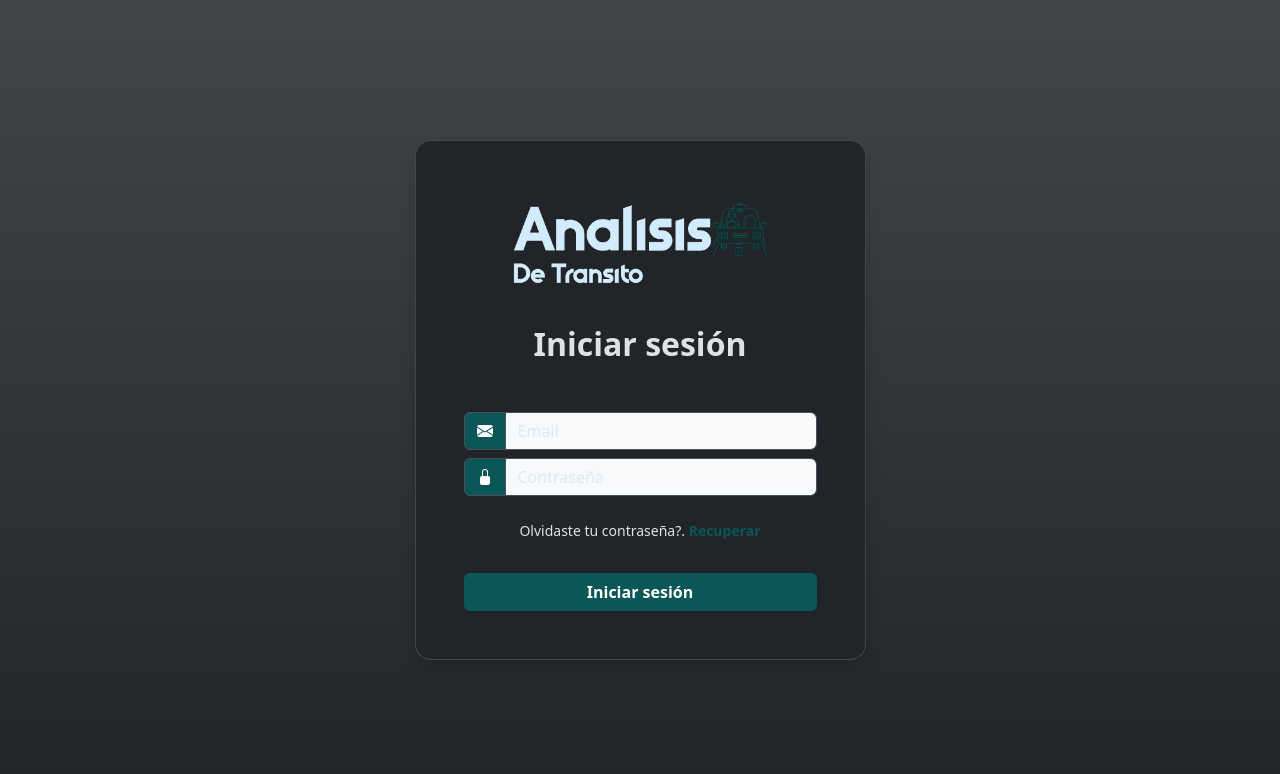
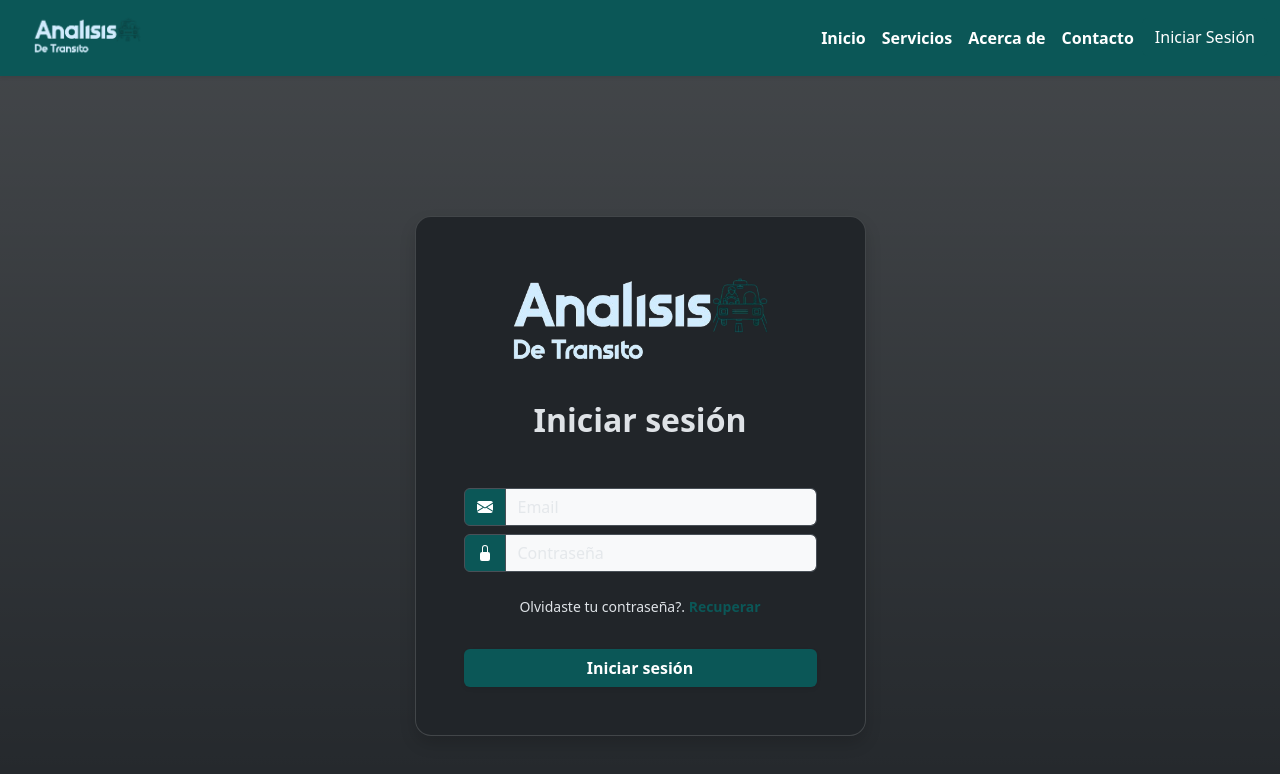
Before and after one commit to midusi/traffic_analysis, a Vue app in the folder frontend/: page / in a window 1280 px wide. Shown: the top 774 px of the page. Built offline with nearby package versions, Linux system fonts and the light colour scheme; no server answers; what @meforma/vue-toaster would draw is missing.

Commit message:
Intento de navbar basica, error de CORS

```diff
--- a/frontend/src/App.vue
+++ b/frontend/src/App.vue
@@ -1,9 +1,14 @@
 <script setup>
-import { RouterLink, RouterView } from 'vue-router'
+import Navbar from './components/Navbar.vue'
+import { RouterView } from 'vue-router'
 </script>
 
 <template>
-  <RouterView />
+  <header>
+    <Navbar />
+  </header>
+
+  <div class="main">
+    <RouterView />
+  </div>
 </template>
-
-<style></style>
--- /dev/null
+++ b/frontend/src/components/Navbar.vue
@@ -0,0 +1,84 @@
+<template>
+  <nav class="navbar navbar-expand-lg navbar-dark bg-dark shadow-sm">
+    <div class="container-fluid">
+      <a class="navbar-brand" href="#">
+        <img src="../assets/Analisis_de_transito.png" alt="Logo" width="150" height="50" />
+      </a>
+      <button
+        class="navbar-toggler"
+        type="button"
+        data-bs-toggle="collapse"
+        data-bs-target="#navbarNav"
+        aria-controls="navbarNav"
+        aria-expanded="false"
+        aria-label="Toggle navigation"
+      >
+        <span class="navbar-toggler-icon"></span>
+      </button>
+      <div class="collapse navbar-collapse" id="navbarNav">
+        <ul class="navbar-nav ms-auto">
+          <li class="nav-item">
+            <a class="nav-link fw-semibold" href="#" style="color: #ffffff">Inicio</a>
+          </li>
+          <li class="nav-item">
+            <a class="nav-link fw-semibold" href="#" style="color: #ffffff">Servicios</a>
+          </li>
+          <li class="nav-item">
+            <a class="nav-link fw-semibold" href="#" style="color: #ffffff">Acerca de</a>
+          </li>
+          <li class="nav-item">
+            <a class="nav-link fw-semibold" href="#" style="color: #ffffff">Contacto</a>
+          </li>
+          <!-- Condicional para mostrar el botón basado en la autenticación -->
+          <li class="nav-item" v-if="!authStore.isAuthenticated">
+            <a class="btn text-white" style="background-color: #0b5757" href="#" @click="goToLogin">Iniciar Sesión</a>
+          </li>
+          <li class="nav-item" v-else>
+            <a class="btn text-white" style="background-color: #0b5757" href="#" @click="logout">Cerrar Sesión</a>
+          </li>
+        </ul>
+      </div>
+    </div>
+  </nav>
+</template>
+
+<script>
+import { useAuthStore } from '@/stores/auth'
+import router from '@/router'
+
+export default {
+  name: "Navbar",
+  setup() {
+    const authStore = useAuthStore();
+
+    const goToLogin = () => {
+      router.push({ name: 'login' });
+    };
+
+    const logout = async () => {
+      await authStore.logoutUser();
+      router.push({ name: 'login' });
+    };
+
+    return {
+      authStore,
+      goToLogin,
+      logout,
+    };
+  },
+};
+</script>
+
+<style scoped>
+.navbar {
+  background-color: #0b5757 !important; /* Color oscuro principal */
+}
+
+.nav-link:hover {
+  color: #a7c4c4 !important; /* Efecto hover más claro */
+}
+
+.navbar-brand img {
+  object-fit: contain;
+}
+</style>
--- a/frontend/src/stores/auth.js
+++ b/frontend/src/stores/auth.js
@@ -32,7 +32,7 @@ export const useAuthStore = defineStore('auth', {
             this.loading = true
             this.errors = null
             try {
-                const response = await apiService.post('logout', {})
+                const response = await apiService.post('auth/logout/', {})
 
                 if (response.status !== 200) {
                     throw new Error('Logout failed')
@@ -48,7 +48,7 @@ export const useAuthStore = defineStore('auth', {
         },
         async fetchUser() {
             try {
-                const response = await apiService.get('auth/me')
+                const response = await apiService.post('auth/me/')
 
                 if (response.status === 200) {
                     this.user = response.data
```
Also changed, not shown: 1 other file (tests, documents, lock files or other folders).
